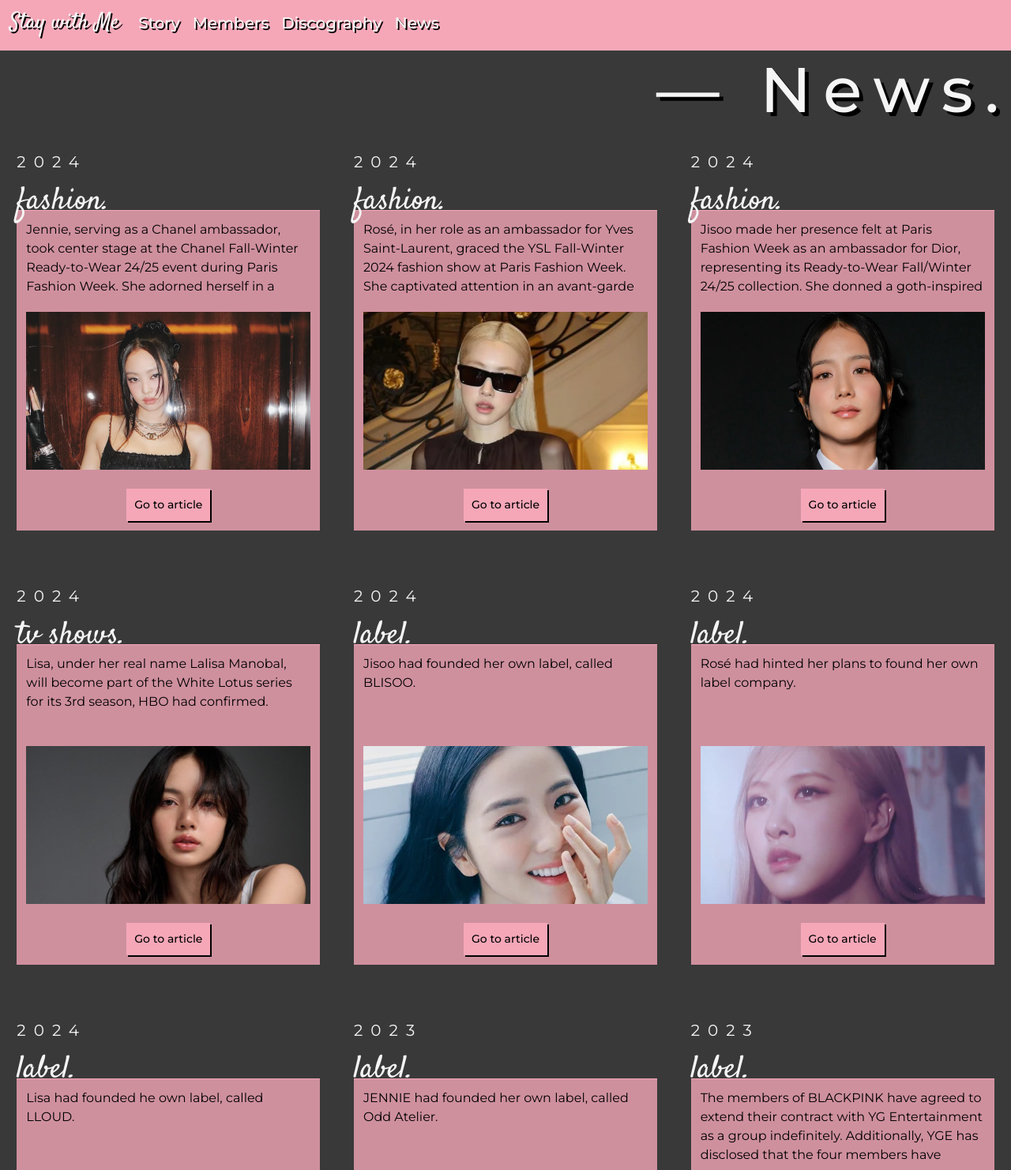
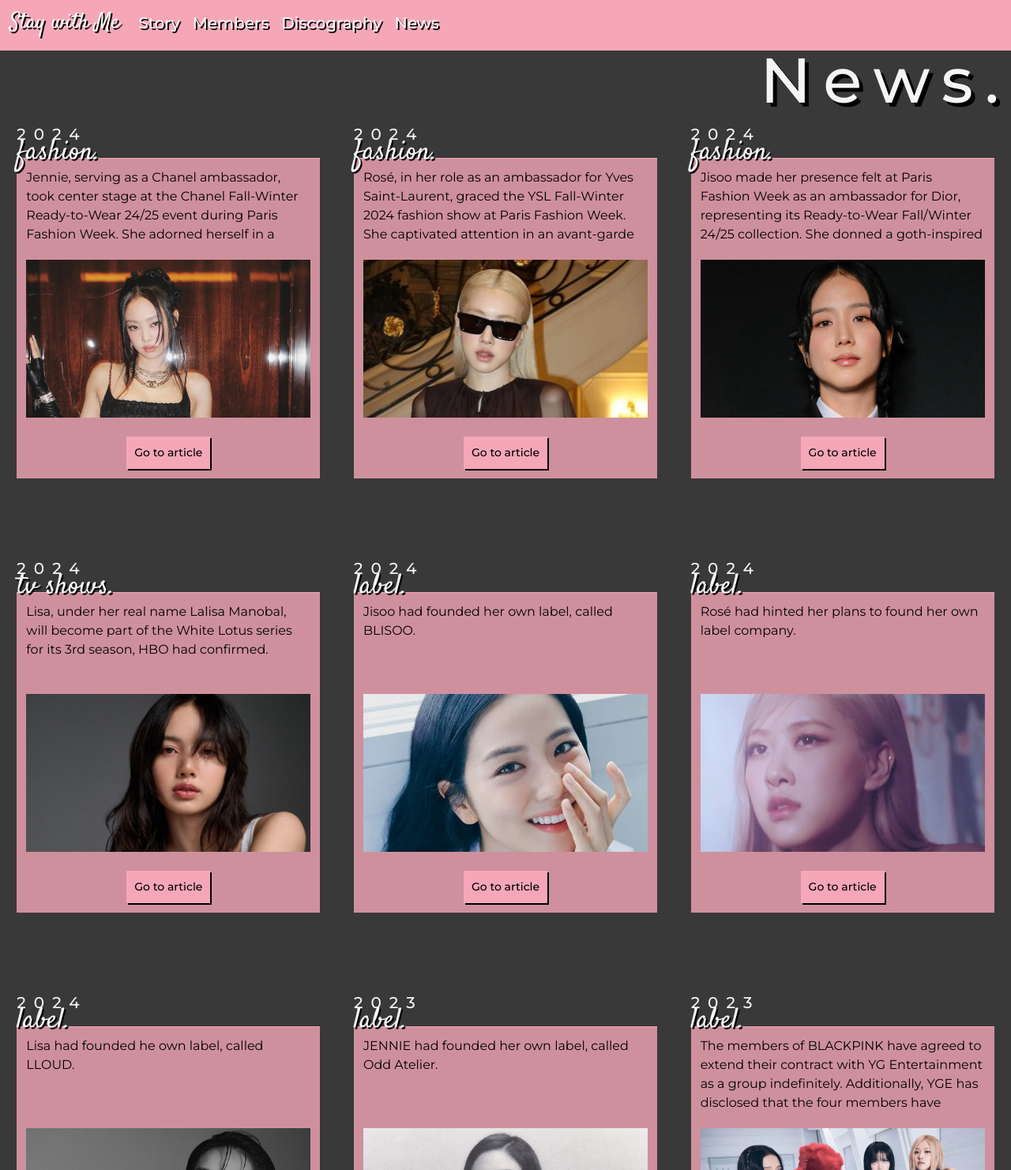
Before and after one commit to ale-koi/stay-with-me, a website: page pages/news.html in a window 1280 px wide. Shown: the part 6-1488 px from the top of the page at 79% size. Drawn offline with nearby package versions, Linux system fonts and the light colour scheme.

Commit message:
fixing hs in news page

```diff
--- a/SCSS/general/variables.scss
+++ b/SCSS/general/variables.scss
@@ -1,5 +1,6 @@
 // fonts
-$font-script: 'Satisfy';
+$font-script: 'Satisfy', sans-serif;
+$font-nonscript: "Montserrat", sans-serif;
 
 
 // color
--- a/SCSS/pages/index.scss
+++ b/SCSS/pages/index.scss
@@ -180,13 +180,6 @@ h4 {
 
 }
 
-h5 {
-   font-family: $font-script;
-   font-size: 50px;
-   color: map-get($colors, secondary );
-   text-shadow: $text-shadow-web;
-}
-
 a {
    text-decoration: none;
    color: inherit;
--- a/SCSS/pages/news.scss
+++ b/SCSS/pages/news.scss
@@ -1,7 +1,7 @@
 .news-mainbody {
     background-color: map-get($colors, primary);
 
-    .news-title p{
+    h1{
         font-size: 80px;
         color: map-get($text-colors, primary );
         letter-spacing: 15px;
@@ -11,28 +11,31 @@
     }
 
     .news-cube {
-    height: fit-content;
-    @include flexbox(row, space-around, center);
-    overflow: none;
-    flex-wrap: wrap;
+        height: fit-content;
+        @include flexbox(row, space-around, center);
+        overflow: none;
+        flex-wrap: wrap;
         .card {
             height: 500px;
             width: 30%;
             background-color: map-get($colors, primary);
             margin-bottom: 50px;
             border: none;
-            .year-title {
+            h4 {
+                font-family: $font-nonscript;
                 font-size: 20px;
                 color: map-get($text-colors, primary);
                 letter-spacing: 10px;
                 margin-bottom: -10px;
+                text-align: left;
             }
-            .era-name {
+            h5 {
                 font-family: $font-script;
-                font-size: 40px;
-                color: map-get($text-colors, primary );
-                margin-bottom: -20px;
+                font-size: 36px;
+                color: map-get($text-colors, primary);
+                margin-bottom: -15px;
                 z-index: 2;
+                text-shadow: $text-shadow-web;
             }
             .description-era{
                 width: 100%;
@@ -58,20 +61,18 @@
     }
 
     @include media-query-mobile(){
-        .news-title {
-            p{
-                font-size: 40px;
-                margin-top: unset;
-            }
+        h1{
+            font-size: 35px;
+            margin-top: 10px;
+            text-align: center
         }
 
         .news-cube {
             @include flexbox(column, center, center);
-
             .card {
                 height: fit-content;
                 width: 90%;
-
+                padding: 1px;
                 .description-era{
                     p{
                     height: fit-content;
--- a/pages/news.html
+++ b/pages/news.html
@@ -41,17 +41,11 @@
         </header>
 		<main>
 			<div class="news-mainbody">
-				<div class="news-title">
-					<p>— News.</p>
-				</div>
+				<h1>News.</h1>
 				<div class="news-cube">
 					<div class="card" data-aos="fade-up">
-							<div class="year-title">
-								<p>2024</p>
-							</div>
-							<div class="era-name">
-								fashion.
-							</div>
+							<h4>2024</h4>
+							<h5>fashion.</h5>
 							<div class="description-era">
 								<p>Jennie, serving as a Chanel ambassador, took center stage at the Chanel Fall-Winter Ready-to-Wear 24/25 event during Paris Fashion Week. She adorned herself in a classic little black dress, embodying the iconic aesthetic of the brand.</p>
 								<img src="../resources/images/jennie-pfw-24-news.webp" alt="Pic related">
@@ -61,12 +55,8 @@
 							</div>
 					</div>
 					<div class="card" data-aos="fade-up">
-							<div class="year-title">
-								<p>2024</p>
-							</div>
-							<div class="era-name">
-								fashion.
-							</div>
+					<h4>2024</h4>
+					<h5>fashion.</h5>
 							<div class="description-era">
 								<p>Rosé, in her role as an ambassador for Yves Saint-Laurent, graced the YSL Fall-Winter 2024 fashion show at Paris Fashion Week. She captivated attention in an avant-garde black dress, symbolizing a fresh chapter for the brand. </p>
 								<img src="../resources/images/rose-pfw24-news.webp" alt="Pic related">
@@ -76,12 +66,8 @@
 							</div>
 					</div>
 					<div class="card" data-aos="fade-up">
-						<div class="year-title">
-							<p>2024</p>
-						</div>
-						<div class="era-name">
-							fashion.
-						</div>
+						<h4>2024</h4>
+						<h5>fashion.</h5>
 						<div class="description-era">
 							<p>Jisoo made her presence felt at Paris Fashion Week as an ambassador for Dior, representing its Ready-to-Wear Fall/Winter 24/25 collection. She donned a goth-inspired ensemble reminiscent of Wednesday Addams, adding a unique flair to the show.</p>
 							<img src="../resources/images/jisoo-pfw24-news.webp" alt="Pic related">
@@ -92,12 +78,8 @@
 					</div>
 
 					<div class="card" data-aos="fade-up">
-						<div class="year-title">
-							<p>2024</p>
-						</div>
-						<div class="era-name">
-							tv shows.
-						</div>
+						<h4>2024</h4>
+						<h5>tv shows.</h5>
 						<div class="description-era">
 							<p>Lisa, under her real name Lalisa Manobal, will become part of the White Lotus series for its 3rd season, HBO had confirmed. </p>
 							<img src="../resources/images/lisa-whitelotus-news.webp" alt="Pic related">
@@ -107,12 +89,8 @@
 						</div>
 					</div>
 					<div class="card" data-aos="fade-up">
-						<div class="year-title">
-							<p>2024</p>
-						</div>
-						<div class="era-name">
-							label.
-						</div>
+						<h4>2024</h4>
+						<h5>label.</h5>
 						<div class="description-era">
 							<p>Jisoo had founded her own label, called BLISOO. </p>
 							<img src="../resources/images/jisoo-blisoo-news.webp" alt="Pic related">
@@ -123,12 +101,8 @@
 
 					</div>
 					<div class="card" data-aos="fade-up">
-						<div class="year-title">
-							<p>2024</p>
-						</div>
-						<div class="era-name">
-							label.
-						</div>
+						<h4>2024</h4>
+						<h5>label.</h5>
 						<div class="description-era">
 							<p>Rosé had hinted her plans to found her own label company. </p>
 							<img src="../resources/images/rose-label-news.webp" alt="Pic related">
@@ -138,12 +112,8 @@
 						</div>
 					</div>
 					<div class="card" data-aos="fade-up">
-						<div class="year-title">
-							<p>2024</p>
-						</div>
-						<div class="era-name">
-							label.
-						</div>
+						<h4>2024</h4>
+						<h5>label.</h5>
 						<div class="description-era">
 							<p>Lisa had founded he own label, called LLOUD. </p>
 							<img src="../resources/images/lisa-lloud-news.webp" alt="Picture of Lisa used for her official annoucement of her label.">
@@ -152,15 +122,9 @@
 
 						</div>
 					</div>
-
-
 					<div class="card" data-aos="fade-up">
-						<div class="year-title">
-							<p>2023</p>
-						</div>
-						<div class="era-name">
-							label.
-						</div>
+						<h4>2023</h4>
+						<h5>label.</h5>
 						<div class="description-era">
 							<p> JENNIE had founded her own label, called Odd Atelier.</p>
 							<img src="../resources/images/jennie-OA-news.webp" alt="Picture of Jennie used for her official annoucement of her label.">
@@ -170,20 +134,15 @@
 						</div>
 					</div>
 					<div class="card" data-aos="fade-up">
-							<div class="year-title">
-								<p>2023</p>
-							</div>
-							<div class="era-name">
-								label.
-							</div>
-							<div class="description-era">
-								<p>The members of BLACKPINK have agreed to extend their contract with YG Entertainment as a group indefinitely. Additionally, YGE has disclosed that the four members have chosen not to renew their individual exclusive contracts.
-									</p>
-								<img src="../resources/images/blackpink-yge-contract-news.webp" alt="Pic related">
-								<br><br>
-								<center><div class="button-custom"><a href="https://n.news.naver.com/entertain/article/437/0000369703" target="_blank">Go to article</a></div></center>
+						<h4>2023</h4>
+						<h5>label.</h5>
+						<div class="description-era">
+							<p>The members of BLACKPINK have agreed to extend their contract with YG Entertainment as a group indefinitely. Additionally, YGE has disclosed that the four members have chosen not to renew their individual exclusive contracts.</p>
+							<img src="../resources/images/blackpink-yge-contract-news.webp" alt="Pic related">
+							<br><br>
+							<center><div class="button-custom"><a href="https://n.news.naver.com/entertain/article/437/0000369703" target="_blank">Go to article</a></div></center>
 
-							</div>
+						</div>
 					</div>
 				</div>
 			</div>
```
Also changed, not shown: CSS/main.css, 1 other file.
